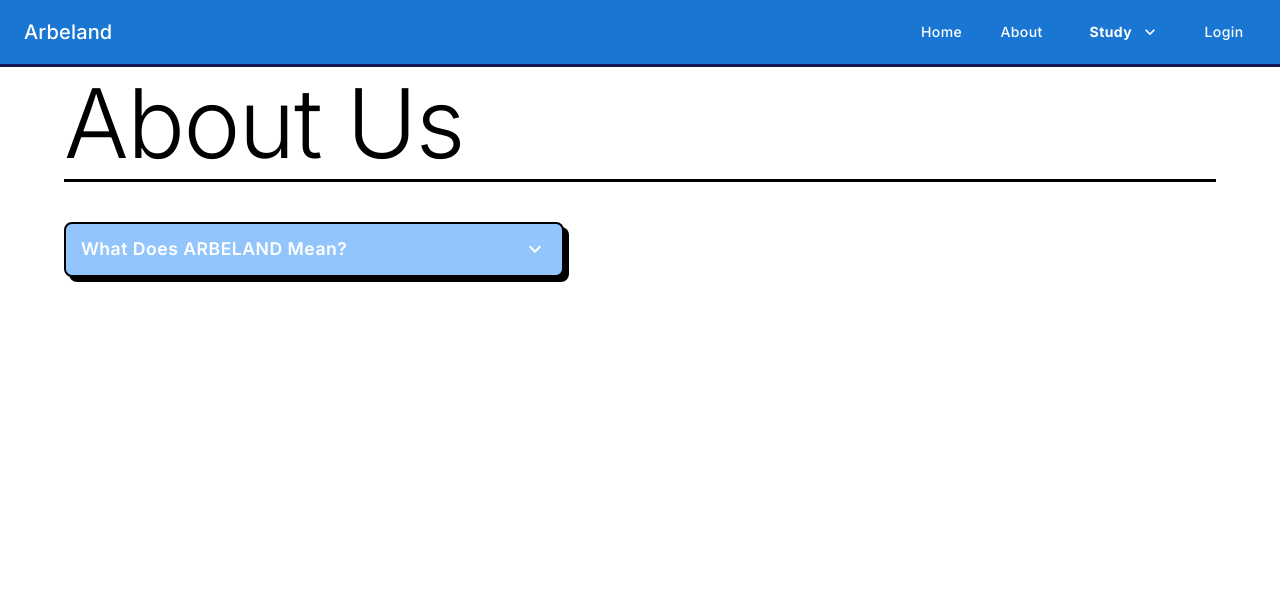
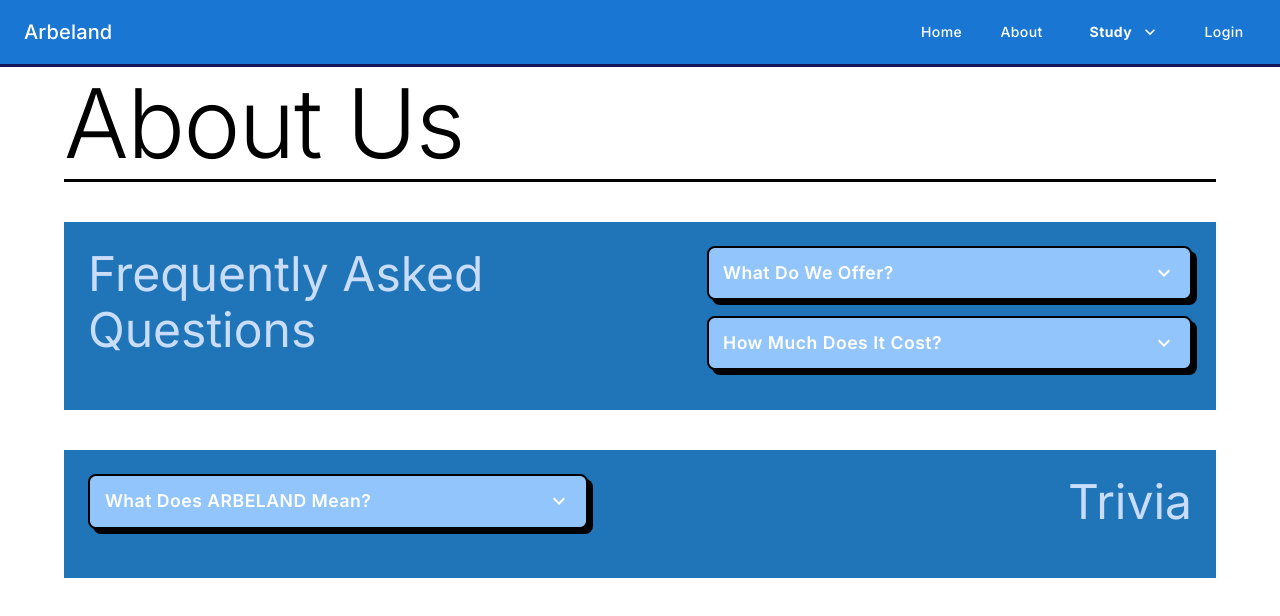
Before and after one commit to 44120N/Arbeland, a React (Vite) app: page /Arbeland/about in a window 1280 px wide. Shown: the top 616 px of the page. Built offline with nearby package versions, Linux system fonts and the light colour scheme.

Commit message:
Content addition in /about

```diff
--- a/src/pages/About.jsx
+++ b/src/pages/About.jsx
@@ -10,6 +10,46 @@
                         <Typography variant="h1">About Us</Typography>
                         <Divider sx={{ borderBottom: "3px solid black" }} />
                     </Stack>
+                    <Stack
+                        direction={{ xs: "col", md: "row" }}
+                        sx={{
+                            justifyContent: "space-between",
+                            p: 3,
+                            color: "white.main",
+                        }}
+                        bgcolor="tertiary.main"
+                    >
+                        <Stack>
+                            <Typography variant={"h3"} sx={{ mb: { xs: 3 } }}>
+                                Frequently Asked Questions
+                            </Typography>
+                        </Stack>
+                        <Stack>
+                            <Accordion
+                                bgcolor_title={"#93c5fd"}
+                                color_title={"#fff"}
+                                bgcolor_text={"#fff"}
+                                color_text={"#000"}
+                                bdcolor={"#000"}
+                                question="What do we offer?"
+                                answer="ARBELAND provides courses in mathemathics and website development(frontend and/or backend)"
+                            />
+                            <Accordion
+                                bgcolor_title={"#93c5fd"}
+                                color_title={"#fff"}
+                                bgcolor_text={"#fff"}
+                                color_text={"#000"}
+                                bdcolor={"#000"}
+                                question="How much does it cost?"
+                                answer="Trial first, talk about the price later. So you won't lose any money."
+                            />
+                        </Stack>
+                    </Stack>
+                    <Stack
+                        direction={{ xs: "column-reverse", md: "row" }}
+                        bgcolor="tertiary.main"
+                        sx={{ p: 3, justifyContent: "space-between" }}
+                    >
                         <Stack>
                             <Accordion
                                 bgcolor_title={"#93c5fd"}
@@ -21,6 +61,15 @@
                                 answer="ARBELAND is an acronym of the three founders: Aaron, Benedict, Roland"
                             />
                         </Stack>
+                        <Stack>
+                            <Typography
+                                variant="h3"
+                                sx={{ color: "white.main", mb:{xs:3}}}
+                            >
+                                Trivia
+                            </Typography>
+                        </Stack>
+                    </Stack>
                 </Stack>
             </Container>
         </>
```
Lines whose indentation alone changed are shown as unchanged.
